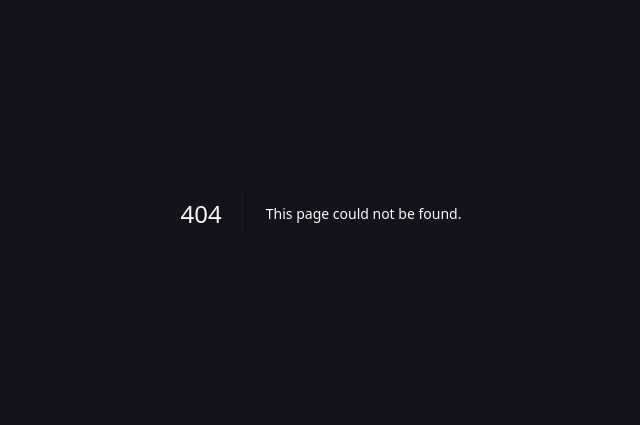
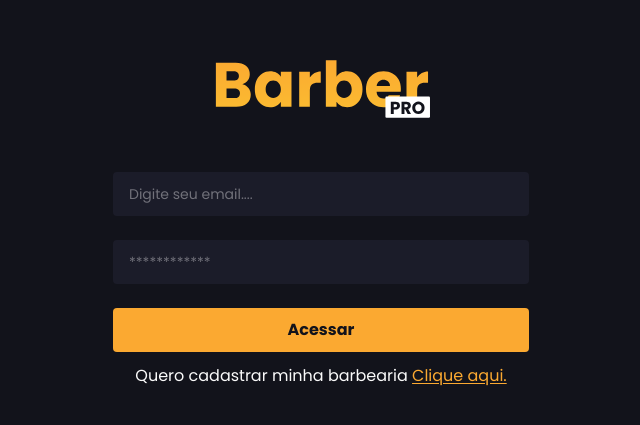
Before and after one commit to dopeeycode/Barber-Pro, a Next.js app in the folder web/: page /login in a window 1280 px wide. Before the commit this address had no page. Shown: the part 187-612 px from the top of the page, without its empty margins (319-959 px from the left). Built offline with nearby package versions, Linux system fonts and the light colour scheme.

Commit message:
feat: login page

```diff
--- /dev/null
+++ b/web/src/app/(auth)/_components/Forms/Login.tsx
@@ -0,0 +1,44 @@
+import Link from 'next/link'
+
+export default function FormLogin() {
+  return (
+    <>
+      <form className="flex items-center justify-cente  w-[10rem] min-[416px]:w-[26rem]  flex-col gap-6">
+        <input
+          type="email"
+          name="email"
+          id="email"
+          placeholder="Digite seu email...."
+          className="w-[17rem] min-[456px]:w-full h-11 px-4 bg-barber-400 rounded
+              outline-none placeholder:text-zinc-500 placeholder:text-sm"
+        />
+        <input
+          type="password"
+          name="password"
+          id="password"
+          placeholder="************"
+          className="w-[17rem] min-[456px]:w-full h-11 px-4 bg-barber-400
+              rounded outline-none placeholder:text-zinc-500 placeholder:text-sm"
+        />
+
+        <button
+          type="submit"
+          className="w-[17rem] min-[456px]:w-full h-11 text-barber-900 font-bold
+          rounded bg-button-cta"
+        >
+          Acessar
+        </button>
+      </form>
+      <span className="mt-3 text-sm sm:text-base text-center">
+        Quero cadastrar minha barbearia{' '}
+        <Link
+          href="/register"
+          className="underline underline-offset-2 transition-opacity
+            text-orange-900 hover:opacity-50"
+        >
+          Clique aqui.
+        </Link>
+      </span>
+    </>
+  )
+}
--- /dev/null
+++ b/web/src/app/(auth)/layout.tsx
@@ -0,0 +1,24 @@
+import Image from 'next/image'
+
+export default function AuthLayout({
+  children,
+}: {
+  children: React.ReactNode
+}) {
+  return (
+    <main className="w-full h-screen flex items-center flex-col justify-center">
+      <section className="flex flex-col items-center justify-center">
+        <div className="mb-10">
+          <Image
+            src="/logo.svg"
+            width={218}
+            height={117}
+            quality={100}
+            alt=""
+          />
+        </div>
+        {children}
+      </section>
+    </main>
+  )
+}
--- /dev/null
+++ b/web/src/app/(auth)/login/layout.tsx
@@ -0,0 +1,13 @@
+import { Metadata } from 'next'
+
+export const metadata: Metadata = {
+  title: 'Login',
+}
+
+export default function RootLayoutLogin({
+  children,
+}: {
+  children: React.ReactNode
+}) {
+  return <>{children}</>
+}
--- /dev/null
+++ b/web/src/app/(auth)/login/page.tsx
@@ -0,0 +1,5 @@
+import FormLogin from '../_components/Forms/Login'
+
+export default function LoginPage() {
+  return <FormLogin />
+}
```
